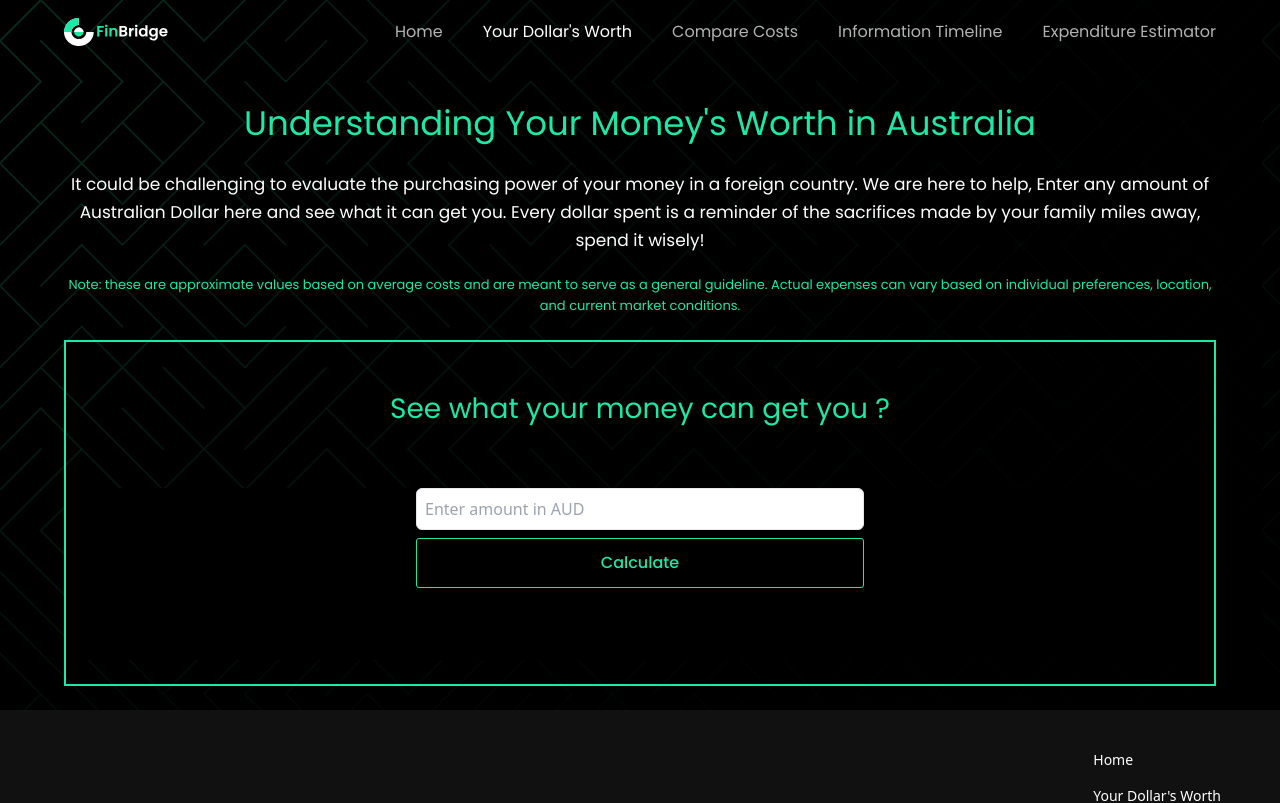
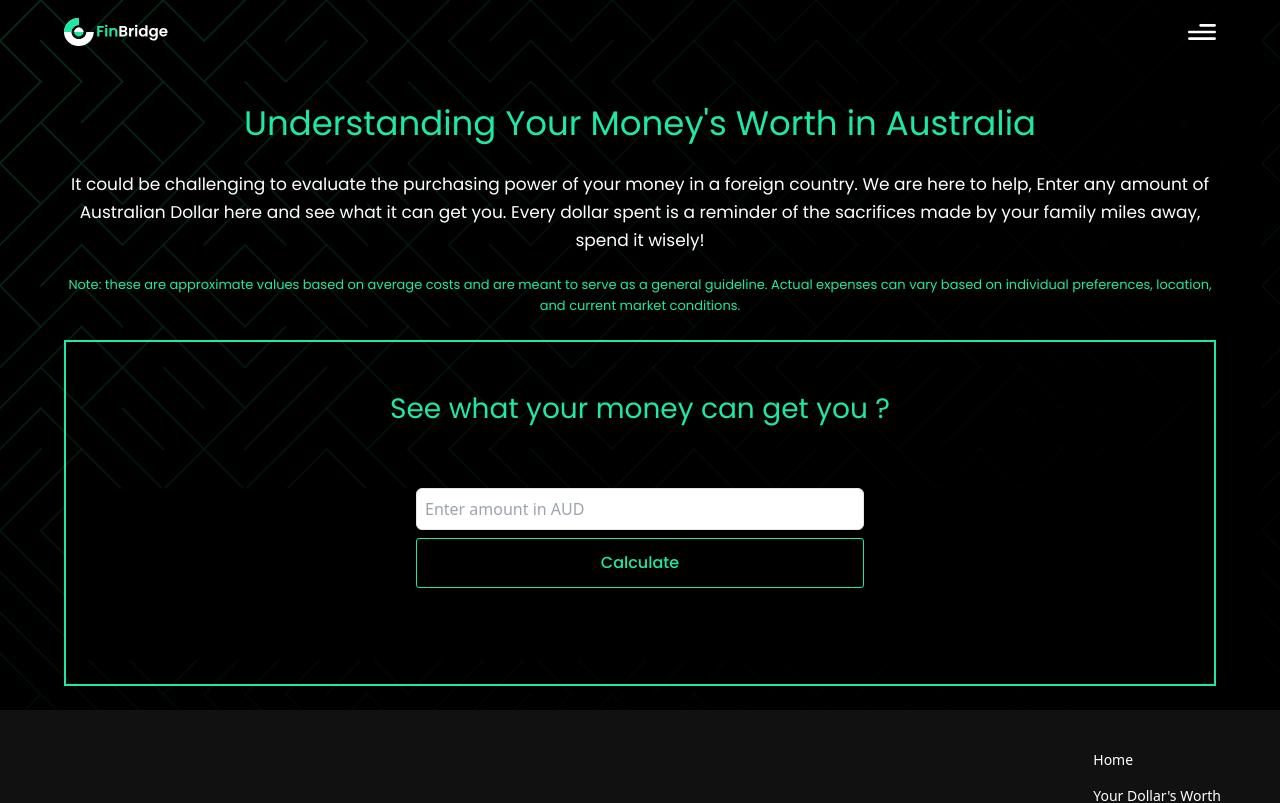
Before and after one commit to SOHAN-JAGADEESH/Finbridge-2, a React (Vite) app: page /dollar in a window 1280 px wide. Shown: the top 803 px of the page. Built offline with nearby package versions, Linux system fonts and the light colour scheme.

Commit message:
Navbar has been changed to accomodate future pages

```diff
--- a/src/assets/index.js
+++ b/src/assets/index.js
@@ -33,6 +33,7 @@ import section from "./section_design.png";
 import hero from "./hero1.png";
 import hurdles from "./hurdles1.png";
 import arrow from "./arrow.svg";
+import navbg from "./navbg.svg";
 
 export {
   airbnb,
@@ -69,5 +70,6 @@ export {
   section,
   hero,
   hurdles,
-  arrow
+  arrow,
+  navbg
 };
--- a/src/components/Navbar.jsx
+++ b/src/components/Navbar.jsx
@@ -1,11 +1,11 @@
 import { useState } from "react";
-import { close, logo, menu } from "../assets";
+import { close, logo, menu, navbg } from "../assets";
 import { navLinks } from "../constants";
 import { NavLink, Link } from "react-router-dom";
 
 const Navbar = () => {
-  const [active, setActive] = useState("Home");
   const [toggle, setToggle] = useState(false);
+  const [isHovered, setIsHovered] = useState(false);
 
   return (
     <nav className="w-full flex py-4 justify-between items-center navbar">
@@ -13,80 +13,53 @@ const Navbar = () => {
         <img src={logo} alt="FinBridge logo" className="w-[124px] h-[32px]" />
       </Link>
 
-      <ul className="list-none sm:flex hidden justify-end items-center flex-1">
-        {navLinks.map((nav, index) => (
-          <li
-            key={nav.id}
-            className={`font-poppins font-light cursor-pointer text-[16px] ${
-              index === navLinks.length - 1 ? "mr-0" : "mr-10"
-            }`}
-          >
-          <NavLink
-            to={
-              index === 0
-                ? "/"
-                : index === 1
-                ? "/dollar"
-                : index ===3
-                ? "/information"
-                : index === navLinks.length - 1
-                ? "/survey"
-                : index === 2
-                ? "/compare"
-                : `#${nav.id}`
-            }
-            exact
-            activeClassName="text-white"
-            className="text-dimWhite"
-            style={
-              window.location.pathname === (
-                index === 0
-                  ? "/"
-                  : index === 1
-                  ? "/dollar"
-                  : index === 3
-                  ? "/information"
-                  : index === navLinks.length - 1
-                  ? "/survey"
-                  : index === 2
-                  ? "/compare"
-                  : `#${nav.id}`
-              )
-              ? { color: 'white' }
-              : {}
-            }
-          >
-            {nav.title}
-          </NavLink>
-          </li>
-        ))}
-      </ul>
-
-      <div className="sm:hidden flex flex-1 justify-end items-center">
+      <div className="flex flex-1 justify-end items-center">
         <img
-          src={toggle ? close : menu}
+          src={menu}
           alt="menu"
-          className="w-[28px] h-[28px] object-contain"
+          className="w-[28px] h-[28px] object-contain cursor-pointer"
+          style={{ filter: isHovered ? "invert(35%) sepia(93%) saturate(743%) hue-rotate(123deg) brightness(92%) contrast(89%)" : "" }}
+          onMouseEnter={() => setIsHovered(true)}
+          onMouseLeave={() => setIsHovered(false)}
           onClick={() => setToggle(!toggle)}
         />
 
         <div
           className={`${
-            !toggle ? "hidden" : "flex"
-          } p-6 bg-black-gradient absolute top-20 right-0 mx-4 my-2 min-w-[140px] rounded-xl sidebar`}
+            !toggle ? "translate-x-full" : "translate-x-0"
+          } transition-transform duration-300 ease-in-out fixed top-0 right-0 h-full w-[250px] p-6 pt-20`}
+          style={{
+            zIndex: 1000,
+            background: `linear-gradient(rgba(0, 0, 0, 0.95), rgba(0, 0, 0, 0.9)), url(${navbg}), rgba(0, 0, 0, 1)`
+          }}
         >
-          <ul className="list-none flex justify-end items-start flex-1 flex-col">
+          {/* Close Icon */}
+          <img
+  src={close}
+  alt="close"
+  className="w-[22px] h-[22px] object-contain cursor-pointer absolute top-4 right-4"
+  style={{
+    filter: isHovered
+      ? 'invert(35%) sepia(60%) saturate(400%) hue-rotate(130deg)'  // Color for #007e57
+      : 'invert(35%) sepia(93%) saturate(743%) hue-rotate(123deg) brightness(92%) contrast(89%)'  // Color for #1CE8A8
+  }}
+  onClick={() => setToggle(false)}
+  onMouseEnter={() => setIsHovered(true)}
+  onMouseLeave={() => setIsHovered(false)}
+/>
+
+            <ul className="list-none flex flex-col justify-start items-start h-full">
               {navLinks.map((nav, index) => (
                 <li
                   key={nav.id}
-              className={`font-poppins font-medium cursor-pointer text-[16px] ${
+                  className={`font-poppins font-medium cursor-pointer text-[#1CE8A8] text-[16px] ${
                     index === navLinks.length - 1 ? "mb-0" : "mb-4"
-              }`}
+                  } `}
                 >
                 <NavLink
-                to={index === 0 ? "/" : index === 1 ? "/dollar" : index === 2 || index === navLinks.length - 1 ? "/compare" : `#${nav.id}`}
-                activeClassName="text-white"
-                className="text-dimWhite"
+                  to={index === 0 ? "/" : index === 1 ? "/dollar" : index === 2 ? "/compare" : index === 3 ? "/information" : index === 4 ? "/survey" : index === 5 ? "/analyze" : index === navLinks.length - 1 ? "/budget" : `#${nav.id}`}
+                  activeClassName="text-[#1CE8A8]"
+                  className="text-[#1CE8A8] hover:text-[#007e57]"
                 >
                   {nav.title}
                 </NavLink>
--- a/src/constants/index.js
+++ b/src/constants/index.js
@@ -21,6 +21,14 @@ export const navLinks = [
   {
     id: "Expenditure Estimator",
     title: "Expenditure Estimator",
+  },
+  {
+    id: "Analyze",
+    title: "Expenditure Analyzer",
+  },
+  {
+    id: "AI",
+    title: "AI Budget Assistant",
   },
 ];
 
--- /dev/null
+++ b/src/pages/Analyze.jsx
@@ -0,0 +1,11 @@
+import React from 'react'
+
+const Analyze = () => {
+  return (
+    <div className='main-section'>
+      hello
+    </div>
+  )
+}
+
+export default Analyze
--- /dev/null
+++ b/src/pages/Budget.jsx
@@ -0,0 +1,11 @@
+import React from 'react'
+
+const Analyze = () => {
+  return (
+    <div className='main-section'>
+      hello
+    </div>
+  )
+}
+
+export default Analyze
```
Also changed, not shown: src/main.jsx (+10 -0 lines), src/assets/navbg.svg (added). Lines whose indentation alone changed are shown as unchanged.
